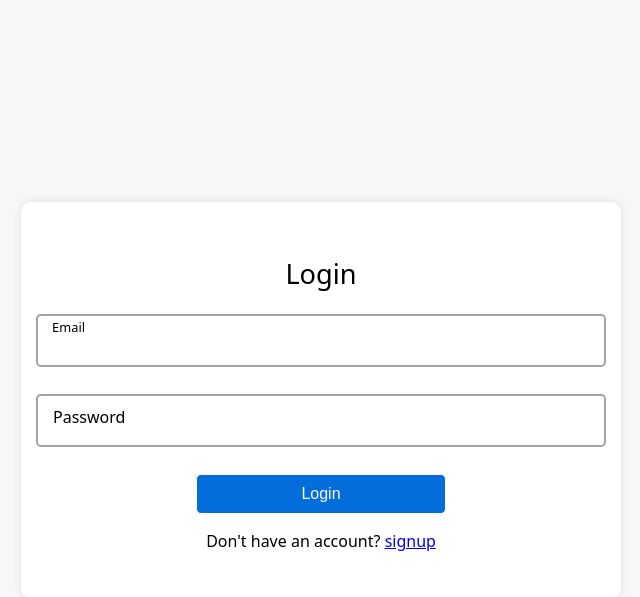
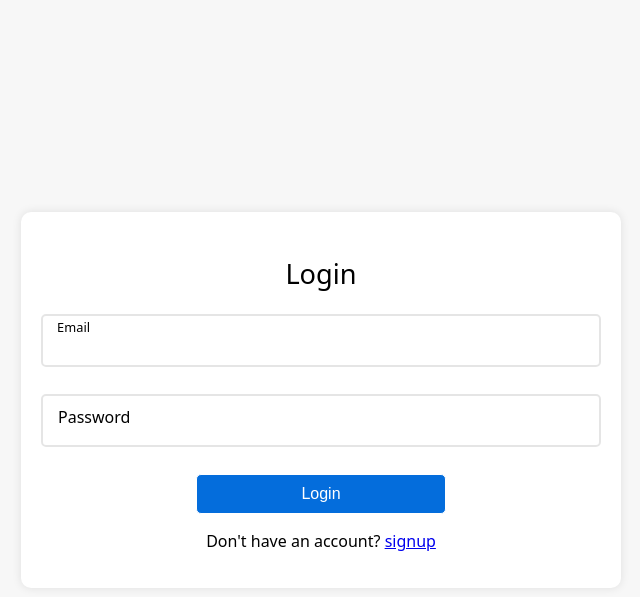
Before and after one commit to PritamUmaiya/authentication-system, a Flask app: page /login in a window 1280 px wide. Shown: the top 597 px of the page, without its empty margins (319-959 px from the left). Run offline with Flask 3, Linux system fonts and the light colour scheme; some libraries are stand-ins or nearby versions.

Commit message:
update style

```diff
--- a/static/css/styles.css
+++ b/static/css/styles.css
@@ -43,7 +43,7 @@
 
 .form-floating {
     position: relative;
-    border: 2px solid #a3a3a3;
+    border: 2px solid rgba(0, 0, 0, 0.1);
     border-radius: 5px;
     padding: 10px;
 }
@@ -110,5 +110,6 @@
         border-radius: 10px;
         box-shadow: 0 0 10px rgba(0, 0, 0, 0.1);
         min-height: auto;
+        padding: 20px
     }
 }
```
